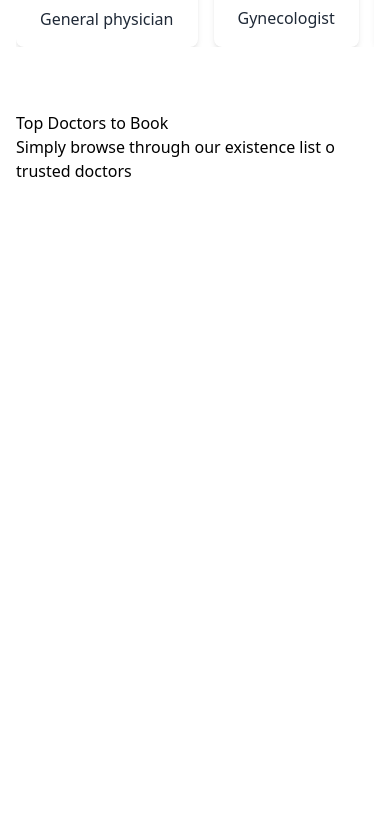
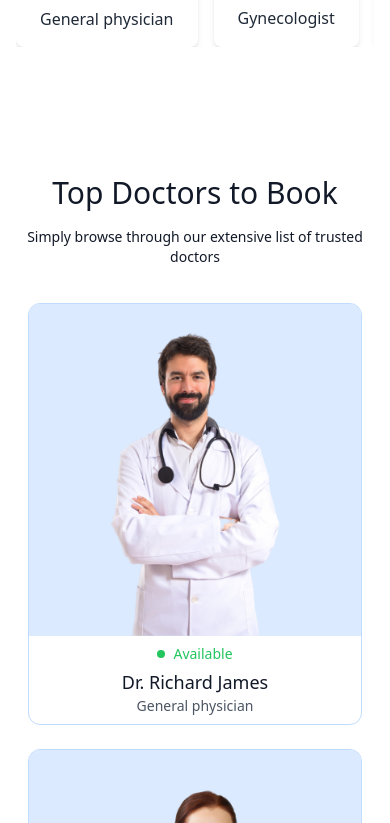
Before and after one commit to Bammytoye/ZekeHealthCare, a React (Vite) app in the folder frontend/: page / in a window 390 px wide. Shown: the part 1001-1824 px from the top of the page. Before the commit the page ends 1184 px from the top, so only its background shows below. Built offline with nearby package versions, Linux system fonts and the light colour scheme.

Commit message:
'Banner'

```diff
--- a/frontend/index.html
+++ b/frontend/index.html
@@ -1,5 +1,5 @@
 <!doctype html>
-<html lang="en">
+<html lang="en" class="scroll-smooth">
   <head>
     <meta charset="UTF-8" />
     <link rel="icon" type="image/svg+xml" href="/vite.svg" />
--- /dev/null
+++ b/frontend/src/components/Banner.jsx
@@ -0,0 +1,32 @@
+import React from 'react'
+import assets from '../assets/assets_frontend/assets'
+import { useNavigate } from 'react-router-dom'
+
+const Banner = () => {
+    const navigate = useNavigate()
+
+
+    return (
+        <div className='flex bg-blue-300 rounded-lg px-6 sm:px-10 md:px-14 lg:px-12 my-20 md:mx-10'>
+            <div className='flex-1 py-8 sm:py-10 md:py-16 lg:py-24 lg:pl-5'>
+                <div className='text-xl sm:text-2xl md:text-3xl lg:text-5xl font-medium text-white'>
+                    <p>Book Appointment</p>
+                    <p className='mt-4'>With 100+ Trusted Doctors</p>
+                </div>
+                <button
+                    onClick={()=>{navigate('/login'); scrollTo(0,0)}}
+                    className='mt-4 bg-white text-sm sm:text-base text-gray-600  px-8 py-3 rounded-full hover:scale-105 transition-all duration-500'>
+                    Create Account
+                </button>
+            </div>
+
+            <div className='hidden md:block md:w-1/2 lg:w-[370px] relative'>
+                <img
+                    className='w-full absolute bottom-0 right-0 max-w-md'
+                    src={assets.appointment_img} alt={assets.appointment_img} />
+            </div>
+        </div>
+    )
+}
+
+export default Banner
--- a/frontend/src/components/Header.jsx
+++ b/frontend/src/components/Header.jsx
@@ -6,7 +6,7 @@
         <div className='flex flex-col md:flex-row flex-wrap bg-primary rounded-lg px-6 md:px-10 lg:px-20'>
             <div className='md:w-1/2 flex flex-col items-start justify-center gap-4 py-10 m-auto md:py-[10vw] md:mb-[-30px]'>
                 <p className='text-3xl md:text-4xl lg:text-5xl text-white font-semibold leading-tight md:leading-tight lg:leading-tight'>
-                    Book Appointment <br /> with Trusted Doctors
+                    Book Appointment <br className='hidden sm:block'  /> with Trusted Doctors
                 </p>
 
                 <div className='flex flex-col md:flex-row items-center gap-3 text-white text-sm font-light'>
--- a/frontend/src/components/TopDoctor.jsx
+++ b/frontend/src/components/TopDoctor.jsx
@@ -1,16 +1,54 @@
-import React from 'react'
+import React, { useContext } from 'react';
+import { useNavigate } from 'react-router-dom';
+import { AppContent } from '../context/AppContent';
 
 const TopDoctor = () => {
+    const navigate = useNavigate()
+    const {doctors} = useContext(AppContent)
+
+
     return (
-        <div>
-            <h1>Top Doctors to Book</h1>
-            <p>Simply browse through our existence list o trusted doctors </p>
+        <div className='flex flex-col items-center gap-4 my-16 text-gray-900 md:mx-10'>
+            <h1 className='text-3xl font-medium'>Top Doctors to Book</h1>
 
-            <div>
+            <p className='sm:w-1/3 text-center text-sm'>
+                Simply browse through our extensive list of trusted doctors
+            </p>
 
+            <div className='w-full grid grid-cols-auto gap-4 pt-5 gap-y-6 px-3 sm:px-0'>
+                {doctors.slice(0, 10).map((item, index) => (
+                    <div
+                        onClick={()=>navigate(`/appointment/${item._id}`)}
+                        key={index}
+                        className='border border-blue-200 rounded-xl overflow-hidden cursor-pointer
+                        hover:-translate-y-2 transition-all duration-500 hover:shadow-lg'
+                    >
+                        <img
+                            className='bg-blue-100'
+                            src={item.image}
+                            alt={item.name}
+                        />
+
+                        <div className='p-2'>
+                            <div className='flex items-center gap-2 text-sm text-green-500 mb-1 justify-center md:justify-start'>
+                                <span className='w-2 h-2 bg-green-500 rounded-full'></span>
+                                <p className=''>Available</p>
+                            </div>
+
+                            <p className='text-gray-900 text-lg font-medium text-center md:text-left'>{item.name}</p>
+                            <p className='text-sm text-gray-600 text-center md:text-left'>{item.speciality}</p>
+                        </div>
+                    </div>
+                ))}
             </div>
+
+            <button
+                onClick={()=>{navigate('/doctor'); scrollTo(0,0)}}
+                className='bg-blue-100 text-gray-700 px-12 py-3 rounded-full mt-10'>
+                More
+            </button>
         </div>
-    )
-}
+    );
+};
 
-export default TopDoctor
+export default TopDoctor;
--- /dev/null
+++ b/frontend/src/context/AppContent.jsx
@@ -0,0 +1,18 @@
+import { createContext } from "react";
+import { doctors } from "../assets/assets_frontend/assets";
+
+export const AppContent = createContext()
+
+const AppContentProvider = (props) => {
+    const value = {
+        doctors
+    }
+
+    return (
+        <AppContent.Provider value={value}>
+            {props.children}
+        </AppContent.Provider>
+    )
+}
+
+export default AppContentProvider
--- a/frontend/src/main.jsx
+++ b/frontend/src/main.jsx
@@ -3,9 +3,12 @@
 import './index.css'
 import App from './App.jsx'
 import { BrowserRouter } from 'react-router-dom'
+import AppContentProvider from './context/AppContent.jsx'
 
 createRoot(document.getElementById('root')).render(
   <BrowserRouter>
-    <App />
+    <AppContentProvider>
+      <App />
+    </AppContentProvider>
   </BrowserRouter>,
 )
--- a/frontend/src/pages/Home.jsx
+++ b/frontend/src/pages/Home.jsx
@@ -2,6 +2,7 @@
 import Header from '../components/Header'
 import SpecialityMenu from '../components/SpecialityMenu'
 import TopDoctor from '../components/TopDoctor'
+import Banner from '../components/Banner'
 
 const Home = () => {
     return (
@@ -9,6 +10,7 @@
             <Header />
             <SpecialityMenu />
             <TopDoctor />
+            <Banner />
         </div>
     )
 }
--- a/frontend/tailwind.config.js
+++ b/frontend/tailwind.config.js
@@ -9,6 +9,9 @@
       colors: {
         'primary': '#5f6FFF'
       },
+      gridTemplateColumns: {
+        auto: 'repeat(auto-fill, minmax(200px, 1fr))',
+      },
     },
   },
   plugins: [],
```
Also changed, not shown: frontend/src/components/Footer.jsx (added).
